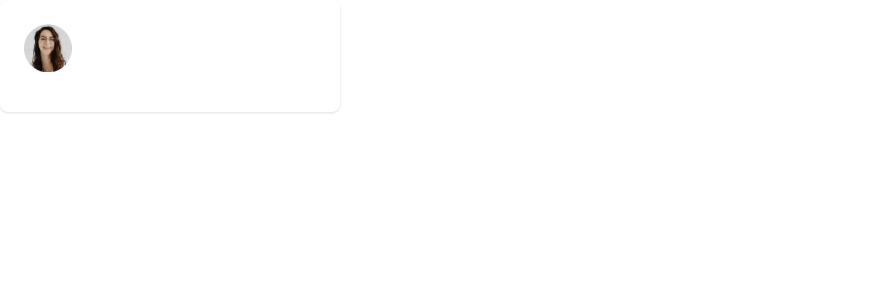
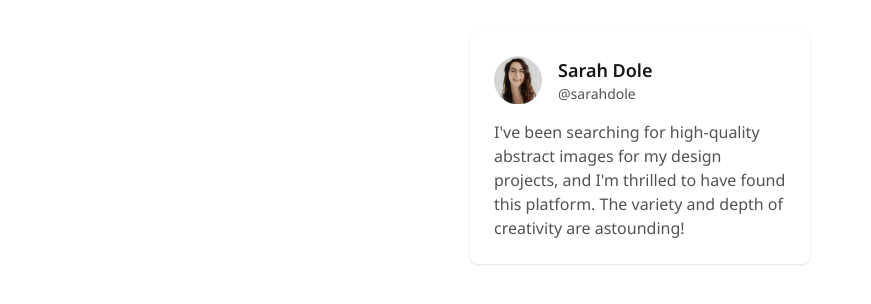
Before and after one commit to bpb54321/testimonial-card, a React (Vite) app: page / in a window 1280 px wide. Shown: the top 304 px of the page, without its empty margins (0-871 px from the left). Built offline with nearby package versions, Linux system fonts and the light colour scheme.

Commit message:
Display the card on the home page.

```diff
--- a/src/App.tsx
+++ b/src/App.tsx
@@ -1,7 +1,18 @@
 import { TestimonialCard } from "./components/TestimonialCard";
 
+const quote =
+  "I've been searching for high-quality abstract images for my design " +
+  "projects, and I'm thrilled to have found this platform. The variety and " +
+  "depth of creativity are astounding!";
+const name = "Sarah Dole";
+const handle = "@sarahdole";
+
 function App() {
-  return <TestimonialCard />;
+  return (
+    <div className="flex flex-row w-full justify-center pt-8">
+      <TestimonialCard quote={quote} name={name} handle={handle} />
+    </div>
+  );
 }
 
 export default App;
```
